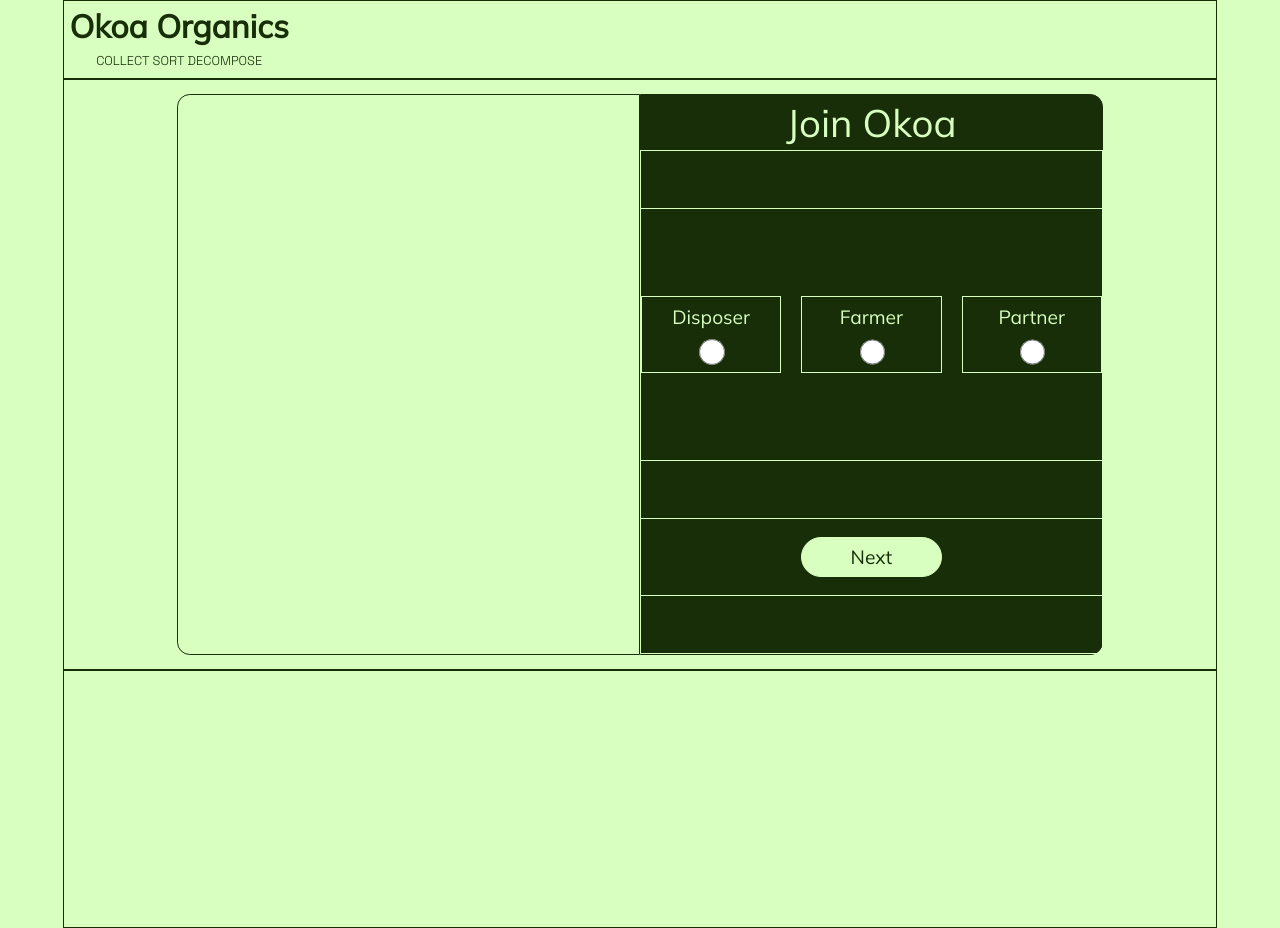
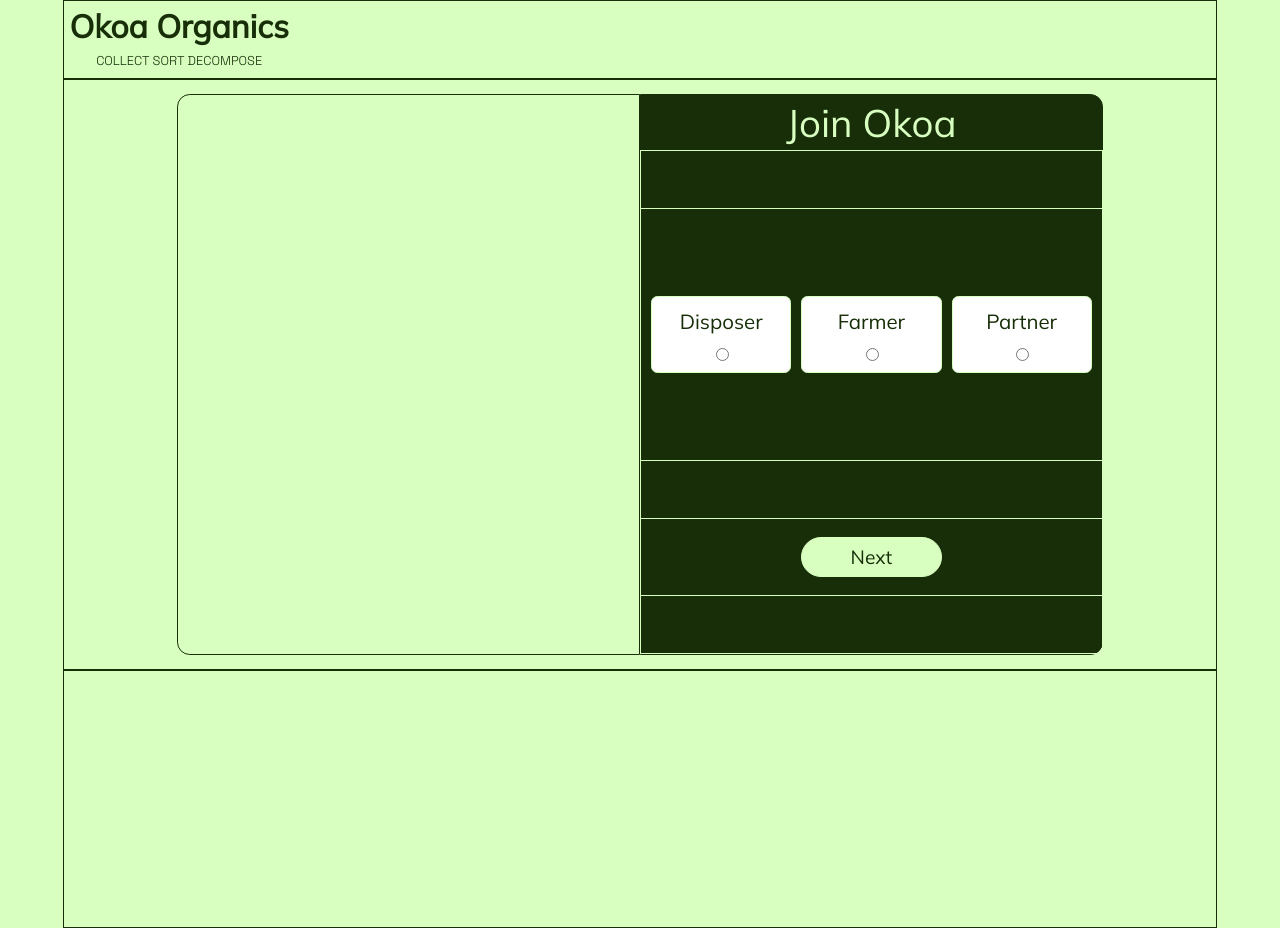
Before and after one commit to Kilimo-Africa/okoa_waste, a React (Create React App) app: page /signup in a window 1280 px wide. Built offline with nearby package versions, Linux system fonts and the light colour scheme.

Commit message:
restyle label

```diff
--- a/src/pages/auth/auth.css
+++ b/src/pages/auth/auth.css
@@ -58,23 +58,27 @@
   display: flex;
   flex-direction: row;
   align-items: center;
-  justify-content: space-between;
+  justify-content: space-evenly;
 }
 
-.radio {
-  height: 2vw;
-  width: 2vw;
+#form-section1-container > input {
+  height: 1.5vw;
+  width: 1.5vw;
+  color: #172e08;
 }
 
 #form-section1-container > label {
   width: 30%;
   height: 30%;
   border: thin solid #d8ffc0;
-  font-size: 1.5vw;
+  color: #172e08;
+  font-size: 1.6vw;
+  border-radius: 0.5vw;
   display: flex;
   flex-direction: column;
   align-items: center;
   justify-content: space-evenly;
+  background-color: #ffffff;
 }
 
 #form-section1-links {
```
